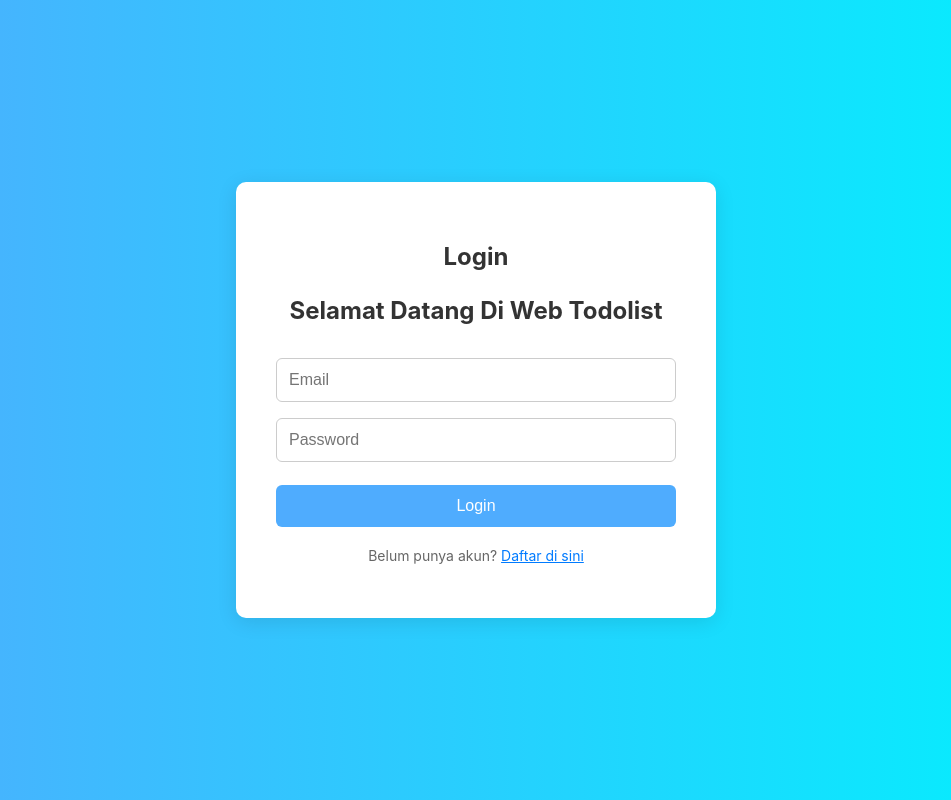
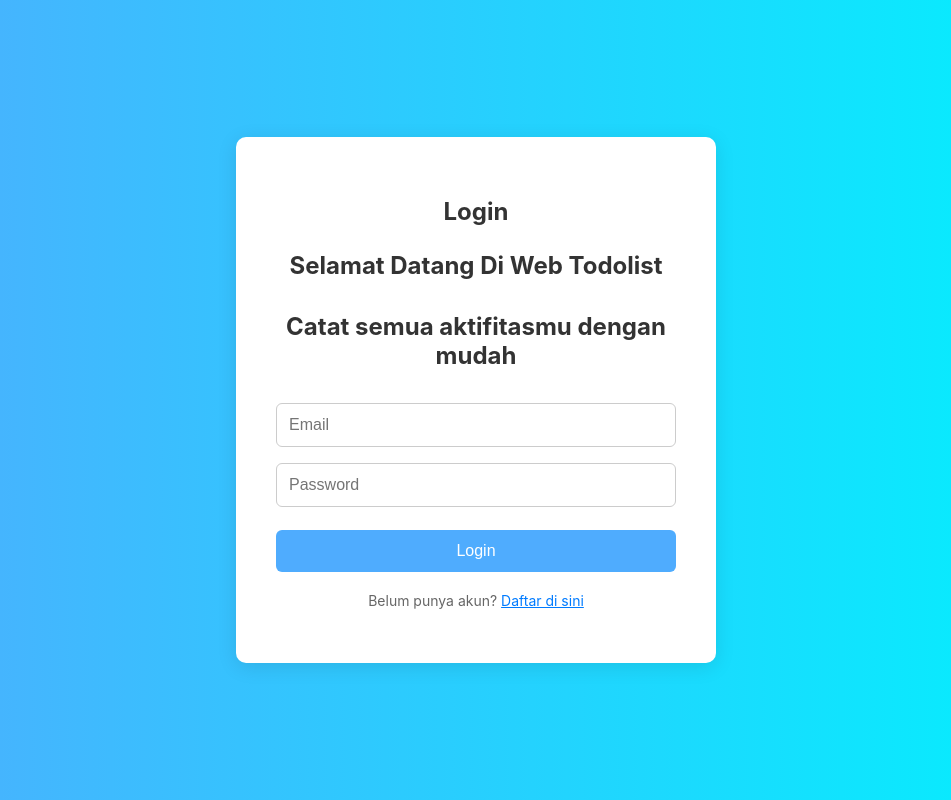
Before and after one commit to rifkirizkia/todolist-fe, a React (Create React App) app: page / in a window 1280 px wide. Shown: the whole page, without its empty margins (164-1115 px from the left). Built offline with nearby package versions, Linux system fonts and the light colour scheme.

Commit message:
add text on login screen

```diff
--- a/src/login/screen/login.js
+++ b/src/login/screen/login.js
@@ -30,6 +30,7 @@ function LoginScreen() {
       <div style={styles.card}>
         <h2 style={styles.title}>Login</h2>
         <h3 style={styles.title}>Selamat Datang Di Web Todolist</h3>
+        <h4 style={styles.title}>Catat semua aktifitasmu dengan mudah</h4>
         <form onSubmit={handleLogin} style={styles.form}>
           <input
             type="email"
```
